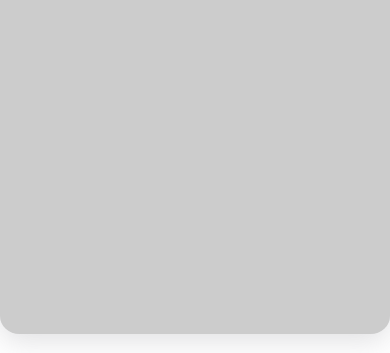
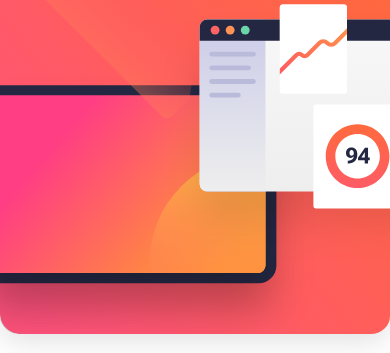
Before and after one commit to majortilt/newsletter_signup_form, a plain HTML site: page index.html in a window 390 px wide. Shown: the top 353 px of the page. Drawn offline with Linux system fonts and the light colour scheme.

Commit message:
fix for path of header image

```diff
--- a/style.css
+++ b/style.css
@@ -37,7 +37,7 @@ body {
 
 
 .header {
-    background-image: url("/solution/illustration-sign-up-mobile.svg");
+    background-image: url("./illustration-sign-up-mobile.svg");
     height: 100%;
     width: 100%;
     background-repeat: no-repeat;
@@ -263,7 +263,7 @@ h4 {
 
 
     .header {
-        background-image: url("/solution/illustration-sign-up-mobile.svg");
+        background-image: url("./illustration-sign-up-mobile.svg");
         background-repeat: no-repeat;
         background-size: cover;
         height: 360px;
```
